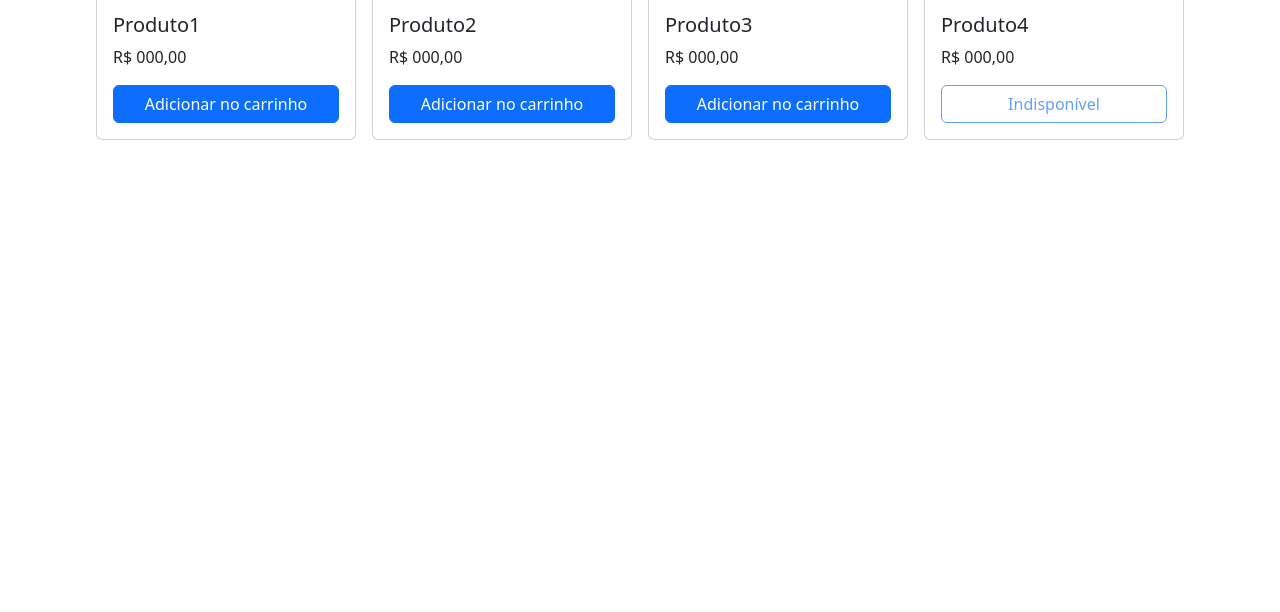
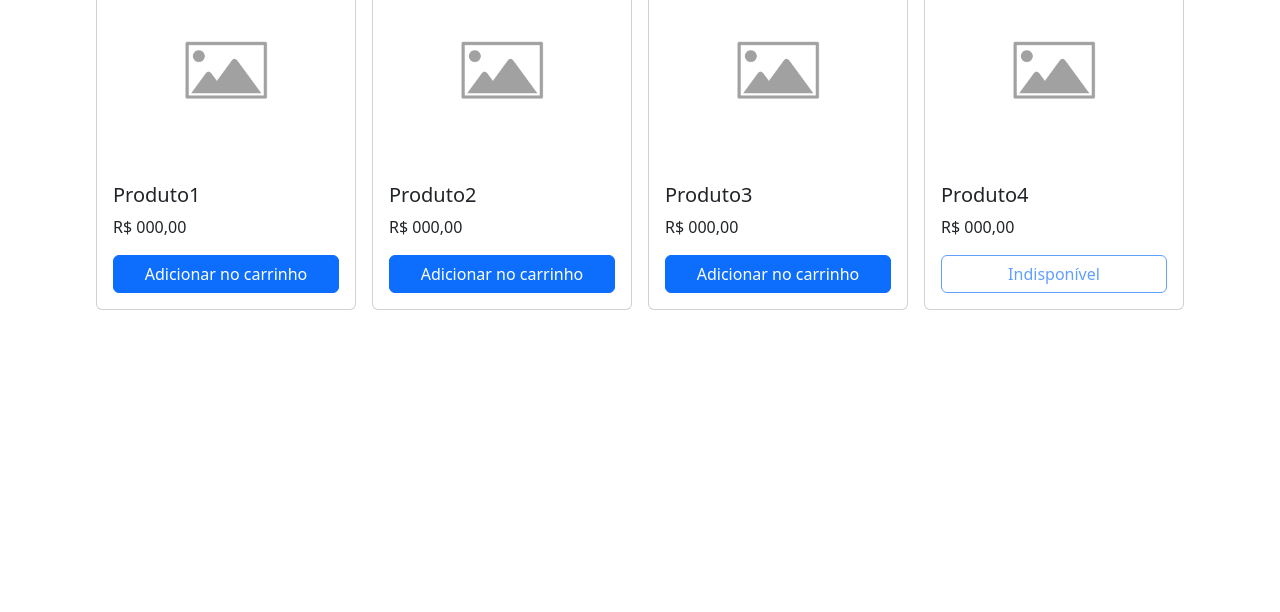
Before and after one commit to dielito2010/WACAD006, a plain HTML site: page pratica01/src/index.html in a window 1280 px wide. Shown: the part 188-800 px from the top of the page. Drawn offline with nearby package versions, Linux system fonts and the light colour scheme; the site is published under a folder, as on GitHub Pages, so addresses that start at the root find nothing.

Commit message:
update MD

```diff
--- a/pratica01/src/index.html
+++ b/pratica01/src/index.html
@@ -64,7 +64,7 @@
           <div class="col">
             <div class="card">
               <img
-                src="/assets/placeholder-image.png"
+                src="../assets/placeholder-image.png"
                 class="card-img-top"
                 alt="Produto1"
               />
@@ -78,7 +78,7 @@
           <div class="col">
             <div class="card">
               <img
-                src="/assets/placeholder-image.png"
+                src="../assets/placeholder-image.png"
                 class="card-img-top"
                 alt="Produto2"
               />
@@ -92,7 +92,7 @@
           <div class="col">
             <div class="card">
               <img
-                src="/assets/placeholder-image.png"
+                src="../assets/placeholder-image.png"
                 class="card-img-top"
                 alt="Produto3"
               />
@@ -106,7 +106,7 @@
           <div class="col">
             <div class="card">
               <img
-                src="/assets/placeholder-image.png"
+                src="../assets/placeholder-image.png"
                 class="card-img-top"
                 alt="Produto4"
               />
```
Also changed, not shown: 1 other file.
